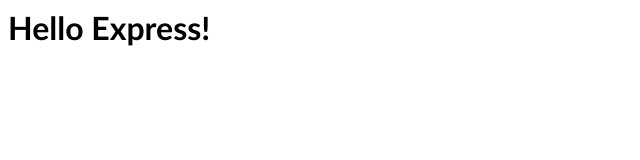
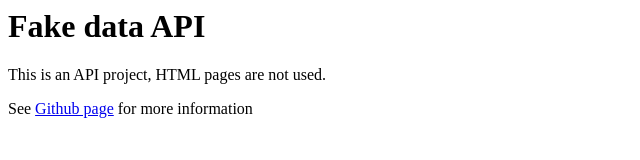
Before and after one commit to ProfSchimd/fake-data-api, a website: page pages/index.html in a window 1280 px wide. Shown: the whole page, without its empty margins (0-640 px from the left). Drawn offline with Linux system fonts and the light colour scheme; files that its build step writes are made by us from their sources.

Commit message:
Modified README and index.html.

```diff
--- a/pages/index.html
+++ b/pages/index.html
@@ -1,2 +1,6 @@
-<link rel="stylesheet" href="./style.css">
-<h1>Hello Express!</h1>
+<h1>Fake data API</h1>
+<p>This is an API project, HTML pages are not used.</p>
+<p>
+  See <a href="https://github.com/ProfSchimd/">Github page</a> for more
+  information
+</p>
```
Also changed, not shown: README.md.
